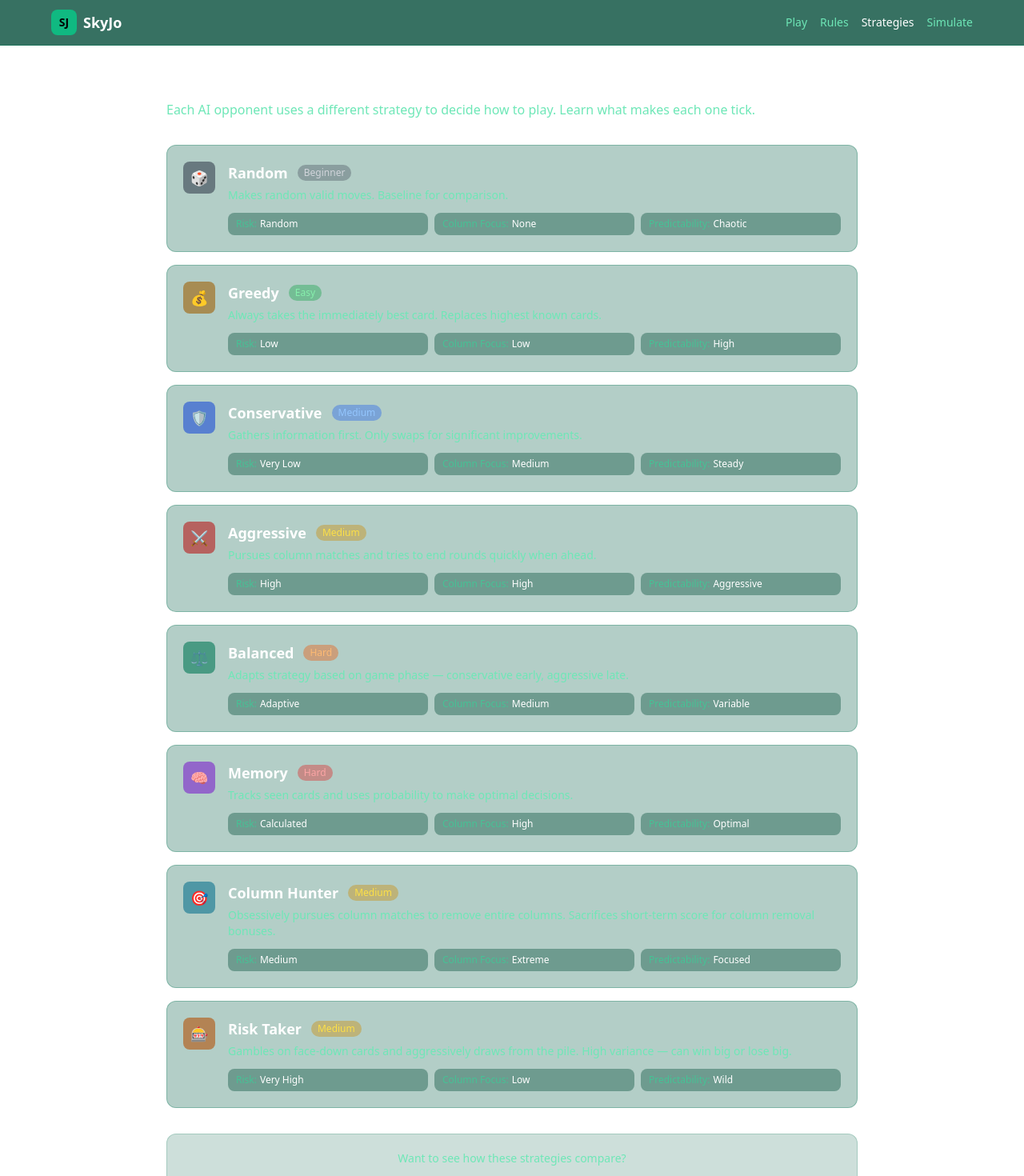
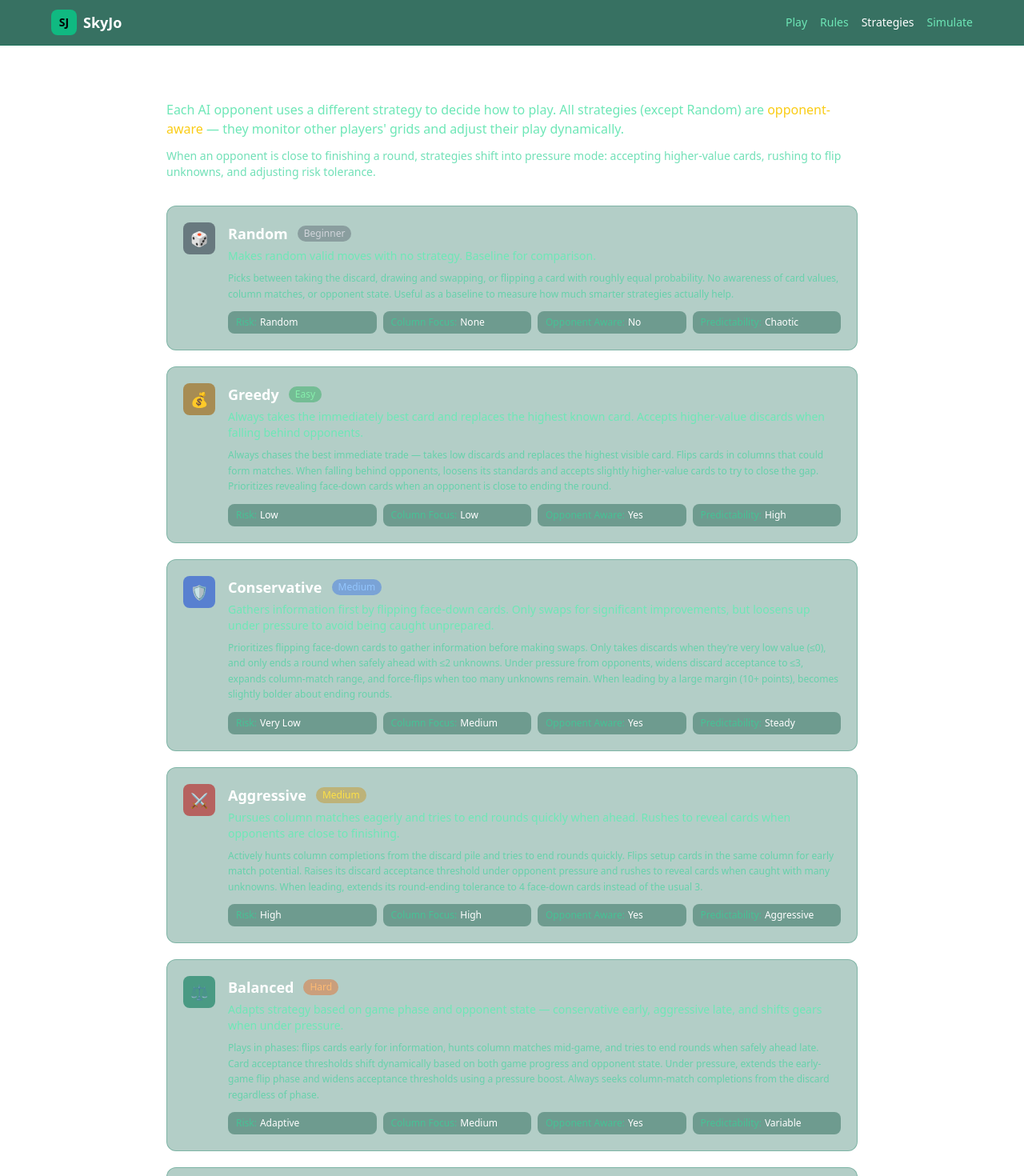
Before and after one commit to GrantErickson/SkyJo, a Nuxt app in the folder skyjo-app/: page /strategies in a window 1280 px wide. Shown: the top 1470 px of the page at 80% size. Built offline with nearby package versions, Linux system fonts and the light colour scheme.

Commit message:
Strategy updates

```diff
--- a/skyjo-app/engine/constants.ts
+++ b/skyjo-app/engine/constants.ts
@@ -55,20 +55,21 @@ export const STRATEGY_NAMES: Record<StrategyId, string> = {
 };
 
 export const STRATEGY_DESCRIPTIONS: Record<StrategyId, string> = {
-  random: "Makes random valid moves. Baseline for comparison.",
+  random: "Makes random valid moves with no strategy. Baseline for comparison.",
   greedy:
-    "Always takes the immediately best card. Replaces highest known cards.",
+    "Always takes the immediately best card and replaces the highest known card. Accepts higher-value discards when falling behind opponents.",
   conservative:
-    "Gathers information first. Only swaps for significant improvements.",
+    "Gathers information first by flipping face-down cards. Only swaps for significant improvements, but loosens up under pressure to avoid being caught unprepared.",
   aggressive:
-    "Pursues column matches and tries to end rounds quickly when ahead.",
+    "Pursues column matches eagerly and tries to end rounds quickly when ahead. Rushes to reveal cards when opponents are close to finishing.",
   balanced:
-    "Adapts strategy based on game phase — conservative early, aggressive late.",
-  memory: "Tracks seen cards and uses probability to make optimal decisions.",
+    "Adapts strategy based on game phase and opponent state — conservative early, aggressive late, and shifts gears when under pressure.",
+  memory:
+    "Tracks all seen cards and uses probability to make statistically optimal decisions. Adjusts risk tolerance based on opponent positions.",
   "column-hunter":
-    "Obsessively pursues column matches to remove entire columns. Sacrifices short-term score for column removal bonuses.",
+    "Obsessively pursues column matches to remove entire columns. Sacrifices short-term score for column removal bonuses, but abandons the hunt under heavy pressure.",
   "risk-taker":
-    "Gambles on face-down cards and aggressively draws from the pile. High variance — can win big or lose big.",
+    "Gambles on face-down cards and aggressively draws from the pile. Dials up risk when falling behind and plays safe when leading. High variance — can win big or lose big.",
 };
 
 export const DEFAULT_CONFIGS: Record<StrategyId, StrategyConfig> = {
--- a/skyjo-app/pages/strategies.vue
+++ b/skyjo-app/pages/strategies.vue
@@ -1,12 +1,19 @@
 <template>
   <div class="min-h-[calc(100vh-8rem)] py-6 px-4 max-w-4xl mx-auto">
     <h1 class="text-3xl font-bold text-white mb-2">AI Strategies</h1>
-    <p class="text-emerald-300 mb-8">
-      Each AI opponent uses a different strategy to decide how to play. Learn
-      what makes each one tick.
+    <p class="text-emerald-300 mb-3">
+      Each AI opponent uses a different strategy to decide how to play. All
+      strategies (except Random) are
+      <span class="text-yellow-400 font-medium">opponent-aware</span> — they
+      monitor other players' grids and adjust their play dynamically.
+    </p>
+    <p class="text-emerald-400/70 text-sm mb-8">
+      When an opponent is close to finishing a round, strategies shift into
+      pressure mode: accepting higher-value cards, rushing to flip unknowns, and
+      adjusting risk tolerance.
     </p>
 
-    <div class="space-y-4">
+    <div class="space-y-5">
       <div
         v-for="strategy in strategies"
         :key="strategy.id"
@@ -31,10 +38,13 @@
                 {{ strategy.difficulty }}
               </span>
             </div>
-            <p class="text-emerald-300 text-sm mb-3">
+            <p class="text-emerald-300 text-sm mb-2">
               {{ strategy.description }}
             </p>
-            <div class="grid grid-cols-2 sm:grid-cols-3 gap-2 text-xs">
+            <p class="text-emerald-400/60 text-xs mb-3 leading-relaxed">
+              {{ strategy.detail }}
+            </p>
+            <div class="grid grid-cols-2 sm:grid-cols-4 gap-2 text-xs">
               <div
                 v-for="trait in strategy.traits"
                 :key="trait.label"
@@ -77,6 +87,7 @@ interface StrategyInfo {
   id: StrategyId;
   name: string;
   description: string;
+  detail: string;
   icon: string;
   badgeClass: string;
   difficulty: string;
@@ -89,6 +100,8 @@ const strategies: StrategyInfo[] = [
     id: "random",
     name: STRATEGY_NAMES.random,
     description: STRATEGY_DESCRIPTIONS.random,
+    detail:
+      "Picks between taking the discard, drawing and swapping, or flipping a card with roughly equal probability. No awareness of card values, column matches, or opponent state. Useful as a baseline to measure how much smarter strategies actually help.",
     icon: "🎲",
     badgeClass: "bg-gray-700/60",
     difficulty: "Beginner",
@@ -96,6 +109,7 @@ const strategies: StrategyInfo[] = [
     traits: [
       { label: "Risk", value: "Random" },
       { label: "Column Focus", value: "None" },
+      { label: "Opponent Aware", value: "No" },
       { label: "Predictability", value: "Chaotic" },
     ],
   },
@@ -103,6 +117,8 @@ const strategies: StrategyInfo[] = [
     id: "greedy",
     name: STRATEGY_NAMES.greedy,
     description: STRATEGY_DESCRIPTIONS.greedy,
+    detail:
+      "Always chases the best immediate trade — takes low discards and replaces the highest visible card. Flips cards in columns that could form matches. When falling behind opponents, loosens its standards and accepts slightly higher-value cards to try to close the gap. Prioritizes revealing face-down cards when an opponent is close to ending the round.",
     icon: "💰",
     badgeClass: "bg-yellow-700/60",
     difficulty: "Easy",
@@ -110,6 +126,7 @@ const strategies: StrategyInfo[] = [
     traits: [
       { label: "Risk", value: "Low" },
       { label: "Column Focus", value: "Low" },
+      { label: "Opponent Aware", value: "Yes" },
       { label: "Predictability", value: "High" },
     ],
   },
@@ -117,6 +134,8 @@ const strategies: StrategyInfo[] = [
     id: "conservative",
     name: STRATEGY_NAMES.conservative,
     description: STRATEGY_DESCRIPTIONS.conservative,
+    detail:
+      "Prioritizes flipping face-down cards to gather information before making swaps. Only takes discards when they're very low value (≤0), and only ends a round when safely ahead with ≤2 unknowns. Under pressure from opponents, widens discard acceptance to ≤3, expands column-match range, and force-flips when too many unknowns remain. When leading by a large margin (10+ points), becomes slightly bolder about ending rounds.",
     icon: "🛡️",
     badgeClass: "bg-blue-700/60",
     difficulty: "Medium",
@@ -124,6 +143,7 @@ const strategies: StrategyInfo[] = [
     traits: [
       { label: "Risk", value: "Very Low" },
       { label: "Column Focus", value: "Medium" },
+      { label: "Opponent Aware", value: "Yes" },
       { label: "Predictability", value: "Steady" },
     ],
   },
@@ -131,6 +151,8 @@ const strategies: StrategyInfo[] = [
     id: "aggressive",
     name: STRATEGY_NAMES.aggressive,
     description: STRATEGY_DESCRIPTIONS.aggressive,
+    detail:
+      "Actively hunts column completions from the discard pile and tries to end rounds quickly. Flips setup cards in the same column for early match potential. Raises its discard acceptance threshold under opponent pressure and rushes to reveal cards when caught with many unknowns. When leading, extends its round-ending tolerance to 4 face-down cards instead of the usual 3.",
     icon: "⚔️",
     badgeClass: "bg-red-700/60",
     difficulty: "Medium",
@@ -138,6 +160,7 @@ const strategies: StrategyInfo[] = [
     traits: [
       { label: "Risk", value: "High" },
       { label: "Column Focus", value: "High" },
+      { label: "Opponent Aware", value: "Yes" },
       { label: "Predictability", value: "Aggressive" },
     ],
   },
@@ -145,6 +168,8 @@ const strategies: StrategyInfo[] = [
     id: "balanced",
     name: STRATEGY_NAMES.balanced,
     description: STRATEGY_DESCRIPTIONS.balanced,
+    detail:
+      "Plays in phases: flips cards early for information, hunts column matches mid-game, and tries to end rounds when safely ahead late. Card acceptance thresholds shift dynamically based on both game progress and opponent state. Under pressure, extends the early-game flip phase and widens acceptance thresholds using a pressure boost. Always seeks column-match completions from the discard regardless of phase.",
     icon: "⚖️",
     badgeClass: "bg-emerald-700/60",
     difficulty: "Hard",
@@ -152,6 +177,7 @@ const strategies: StrategyInfo[] = [
     traits: [
       { label: "Risk", value: "Adaptive" },
       { label: "Column Focus", value: "Medium" },
+      { label: "Opponent Aware", value: "Yes" },
       { label: "Predictability", value: "Variable" },
     ],
   },
@@ -159,6 +185,8 @@ const strategies: StrategyInfo[] = [
     id: "memory",
     name: STRATEGY_NAMES.memory,
     description: STRATEGY_DESCRIPTIONS.memory,
+    detail:
+      "Maintains a full card tracker — counts every visible card across all players to calculate the probability distribution of what remains in the draw pile. Uses expected value and probability thresholds to decide whether to draw or take the discard. Targets flips in columns where matching cards are still statistically likely. Under pressure, widens its \"low card\" threshold, takes discards more eagerly, and raises the always-take ceiling.",
     icon: "🧠",
     badgeClass: "bg-purple-700/60",
     difficulty: "Hard",
@@ -166,6 +194,7 @@ const strategies: StrategyInfo[] = [
     traits: [
       { label: "Risk", value: "Calculated" },
       { label: "Column Focus", value: "High" },
+      { label: "Opponent Aware", value: "Yes" },
       { label: "Predictability", value: "Optimal" },
     ],
   },
@@ -173,6 +202,8 @@ const strategies: StrategyInfo[] = [
     id: "column-hunter",
     name: STRATEGY_NAMES["column-hunter"],
     description: STRATEGY_DESCRIPTIONS["column-hunter"],
+    detail:
+      "Single-minded focus on completing 3-of-a-kind columns to remove them entirely. Eagerly takes any discard that completes a column, and actively builds pairs by swapping cards into partially-matched columns. Flips preferentially in columns with existing pairs. Under heavy pressure with many unknowns, abandons the column hunt entirely and just flips cards. Under moderate pressure, skips pair-building and widens low-card acceptance from ≤0 to ≤2.",
     icon: "🎯",
     badgeClass: "bg-cyan-700/60",
     difficulty: "Medium",
@@ -180,6 +211,7 @@ const strategies: StrategyInfo[] = [
     traits: [
       { label: "Risk", value: "Medium" },
       { label: "Column Focus", value: "Extreme" },
+      { label: "Opponent Aware", value: "Yes" },
       { label: "Predictability", value: "Focused" },
     ],
   },
@@ -187,6 +219,8 @@ const strategies: StrategyInfo[] = [
     id: "risk-taker",
     name: STRATEGY_NAMES["risk-taker"],
     description: STRATEGY_DESCRIPTIONS["risk-taker"],
+    detail:
+      "Thrives on uncertainty — draws from the pile and blindly swaps into face-down positions hoping for lucky breaks. Uses random setup flips for unpredictability. When falling behind, cranks up the gamble rate to 60% and accepts discards up to value 2, lowering swap thresholds by 2 points. When leading, dials risk way down to just 20% gamble rate to protect the advantage. Always takes column completions.",
     icon: "🎰",
     badgeClass: "bg-amber-700/60",
     difficulty: "Medium",
@@ -194,6 +228,7 @@ const strategies: StrategyInfo[] = [
     traits: [
       { label: "Risk", value: "Very High" },
       { label: "Column Focus", value: "Low" },
+      { label: "Opponent Aware", value: "Yes" },
       { label: "Predictability", value: "Wild" },
     ],
   },
```
